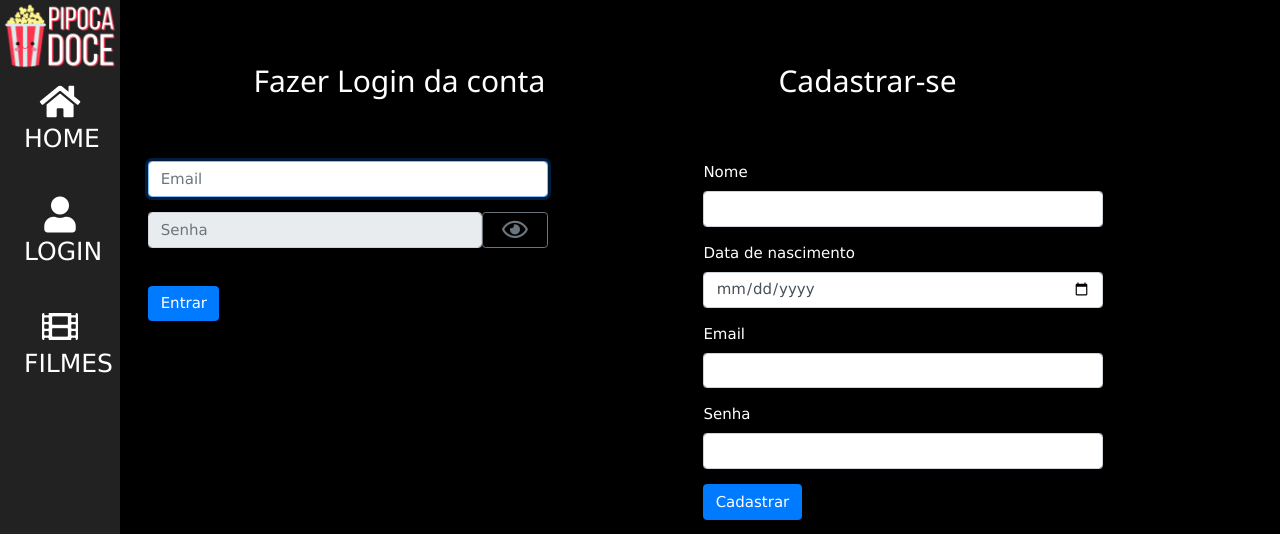
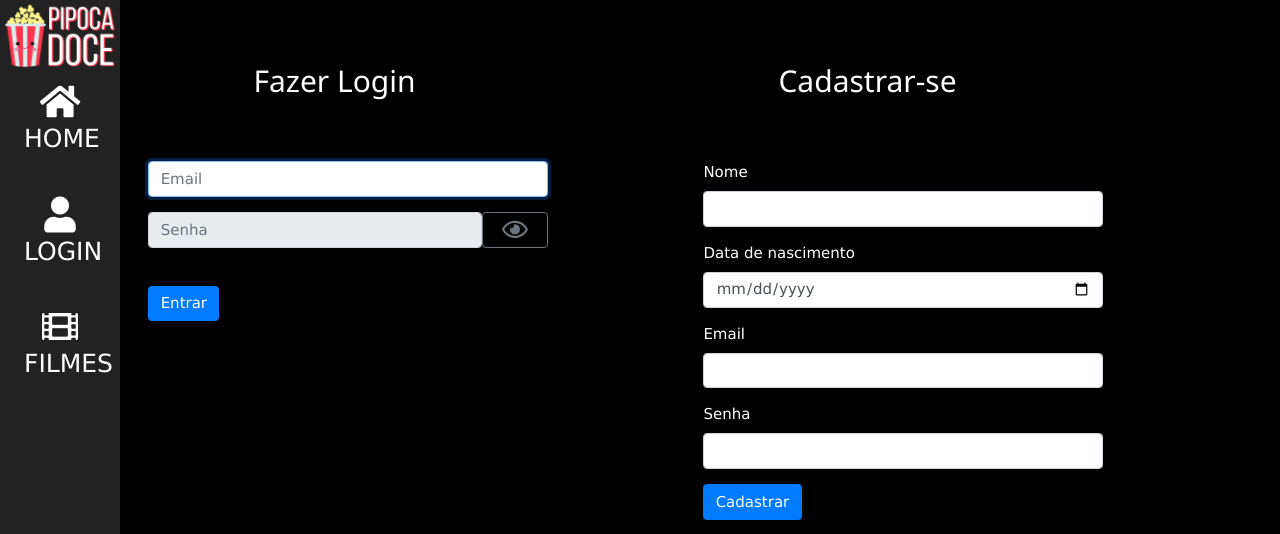
Before and after one commit to nath4nS/pipoca_doce, a PHP site: page /form_usuario.php in a window 1280 px wide. Shown: the top 534 px of the page. Run offline with PHP 8.4, Linux system fonts and the light colour scheme.

Commit message:
Correção

```diff
--- a/form_usuario.php
+++ b/form_usuario.php
@@ -16,7 +16,7 @@ $usuario = new Usuario();
 	<p>&nbsp;</p>
 	<div class="row">
 		<div class="col" style=" margin-left: 90px;">
-			<h2>Fazer Login da conta</h2>
+			<h2>Fazer Login</h2>
 		</div>
 		<div class="col">
 			<h2>Cadastrar-se</h2>
```
